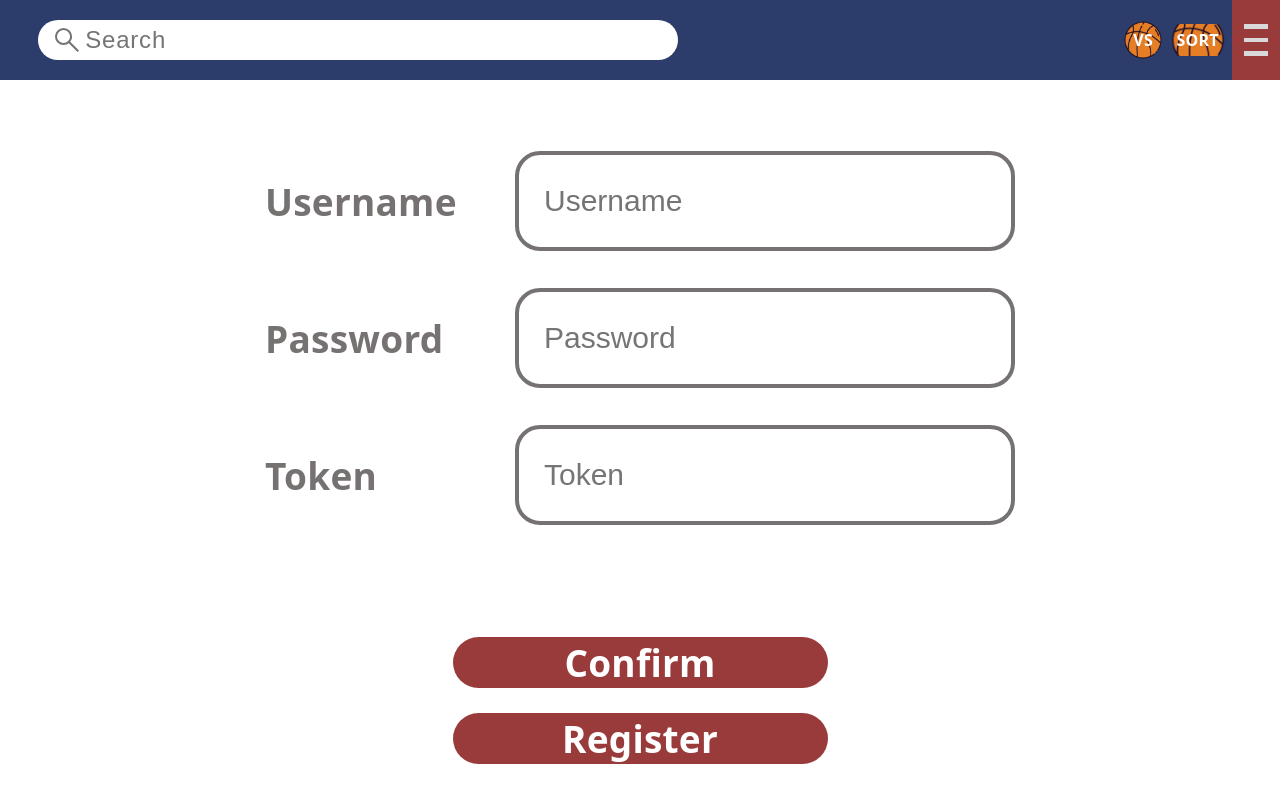
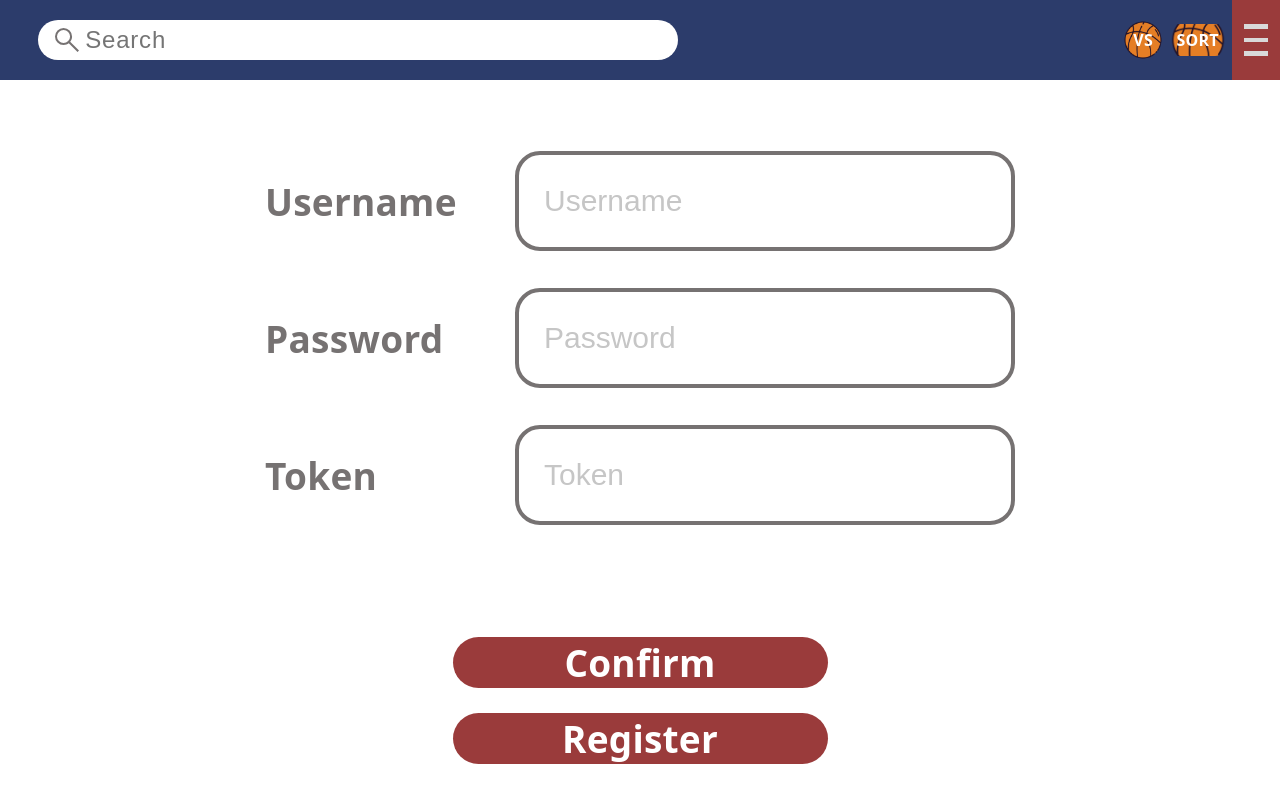
Before and after one commit to tsaowesley/GoatCompare, a React (Create React App) app: page / in a window 1280 px wide. Built offline with nearby package versions, Linux system fonts and the light colour scheme.

Commit message:
Update placeholder text color for better UI/UX

```diff
--- a/src/components/Login/Login.scss
+++ b/src/components/Login/Login.scss
@@ -44,6 +44,7 @@ div.login-page {
       }
 
       &::placeholder {
+        color: rgb(198, 198, 198);
         font-size: 30px;
       }
     }
```
